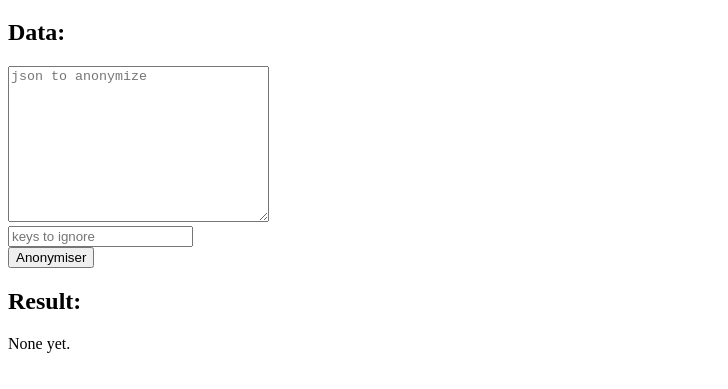
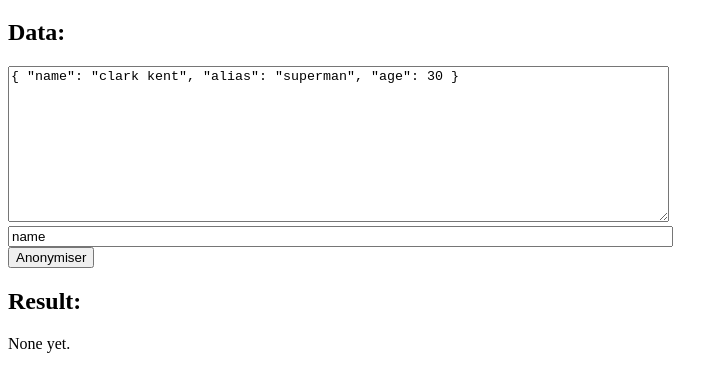
Before and after one commit to simonrenoult/anonymizer, a plain HTML site: page index.html in a window 1280 px wide. Shown: the part 61-450 px from the top of the page, without its empty margins (0-728 px from the left). Drawn offline with nearby package versions, Linux system fonts and the light colour scheme.

Commit message:
better examples

```diff
--- a/index.html
+++ b/index.html
@@ -7,8 +7,8 @@
     <h1>JSON Anonymizer</h1>
     <h2>Data:</h2>
     <form id="anonymisation">
-        <textarea name="json-source" placeholder="json to anonymize" cols="30" rows="10"></textarea> <br>
-        <input placeholder="keys to ignore" type="text" name="keysToIgnore"> <br>
+        <textarea name="json-source" cols="80" rows="10">{ "name": "clark kent", "alias": "superman", "age": 30 }</textarea> <br>
+        <input value="name" type="text" name="keysToIgnore" size="80"> <br>
         <input type="submit" value="Anonymiser">
     </form>
 
```
